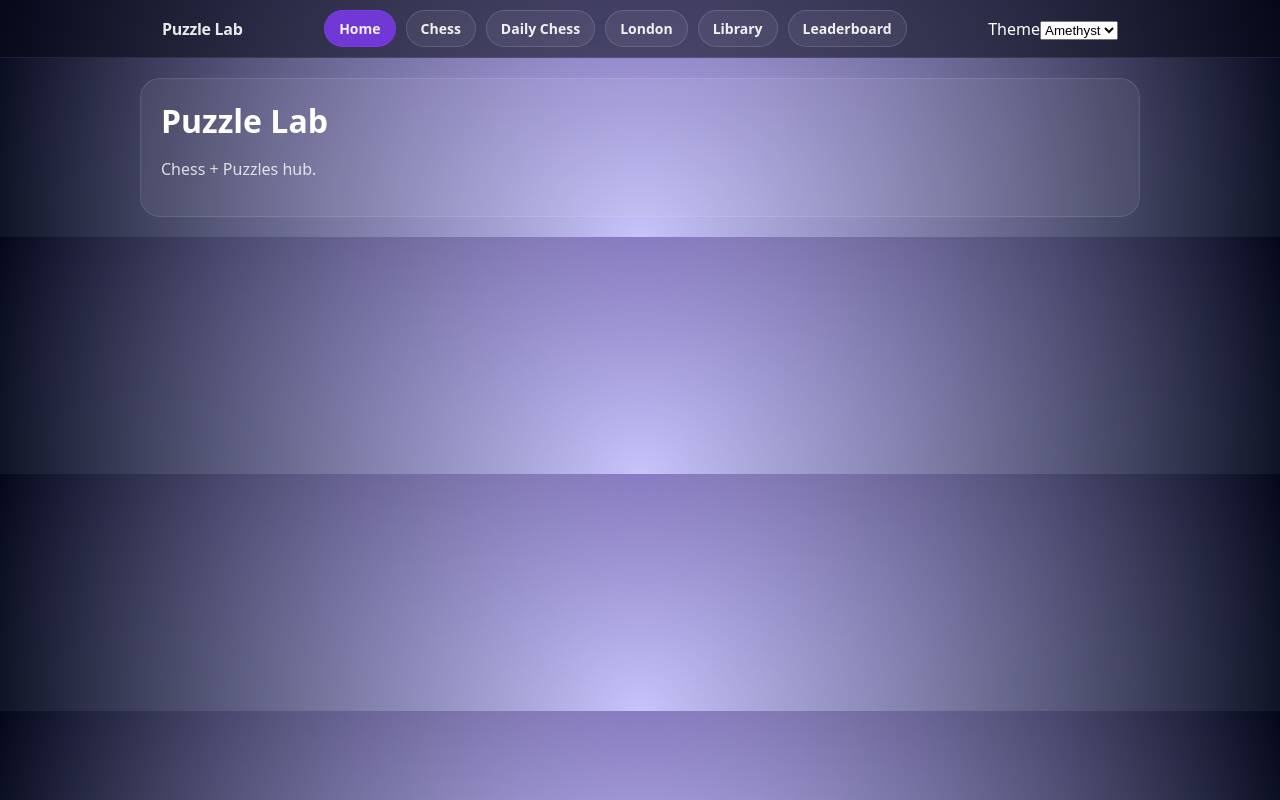
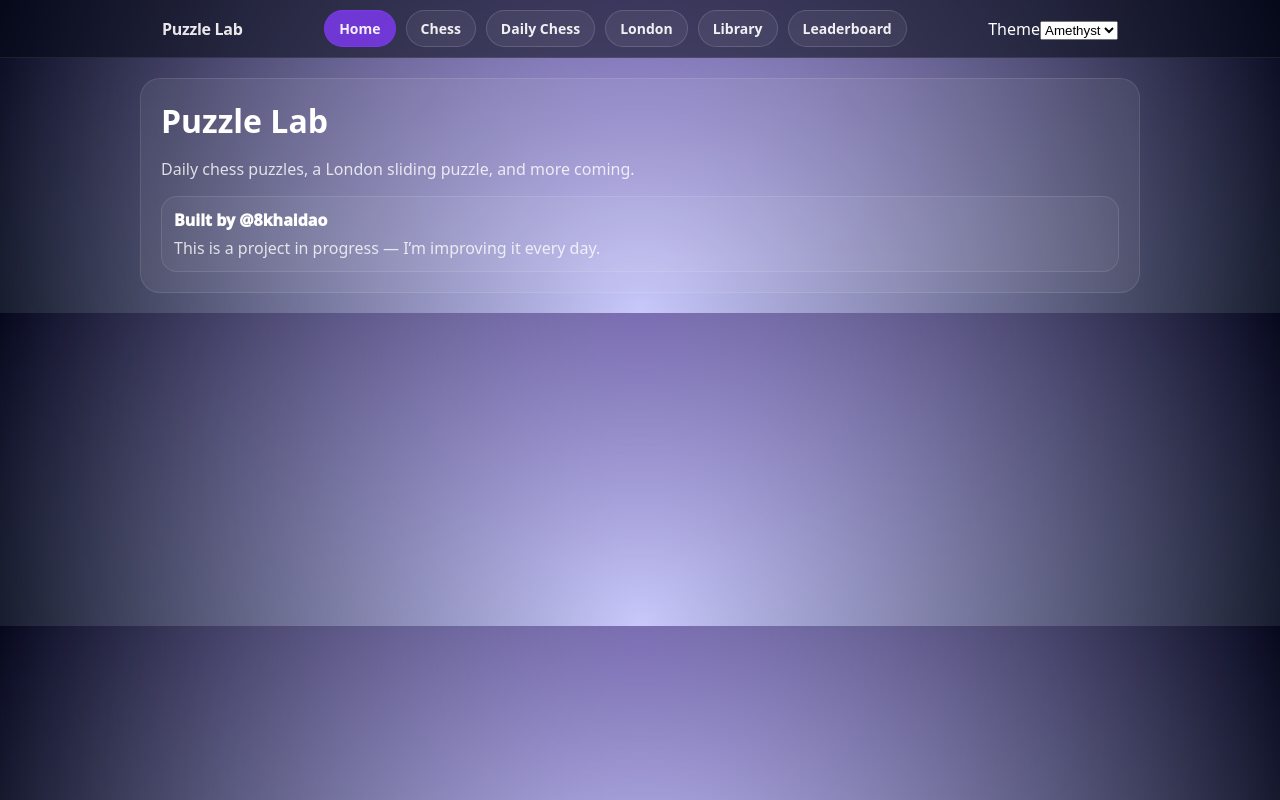
Before and after one commit to kodemasterkhai/puzzle-lab8, a React (Vite) app: page / in a window 1280 px wide. Built offline with nearby package versions, Linux system fonts and the light colour scheme.

Commit message:
Add missing home page

```diff
--- a/src/pages/Home.tsx
+++ b/src/pages/Home.tsx
@@ -1,12 +1,30 @@
-export default function Home(){
-  return(
+export default function Home() {
+  return (
     <div className="page">
       <div className="shell">
         <div className="glassCard">
           <h1 className="h1">Puzzle Lab</h1>
-          <p className="muted">Chess + Puzzles hub.</p>
+          <p className="muted">
+            Daily chess puzzles, a London sliding puzzle, and more coming.
+          </p>
+
+          <div style={{ marginTop: 14, display: "grid", gap: 10 }}>
+            <div
+              style={{
+                padding: 12,
+                borderRadius: 16,
+                border: "1px solid rgba(255,255,255,0.10)",
+                background: "rgba(255,255,255,0.04)",
+              }}
+            >
+              <div style={{ fontWeight: 950 }}>Built by @8khaidao</div>
+              <div className="muted" style={{ marginTop: 6 }}>
+                This is a project in progress — I’m improving it every day.
+              </div>
+            </div>
+          </div>
         </div>
       </div>
     </div>
-  )
+  );
 }
```
Also changed, not shown: 1 other file (tests, documents, lock files or other folders).
